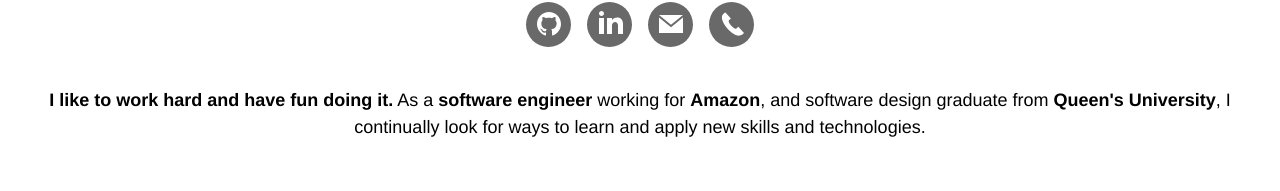
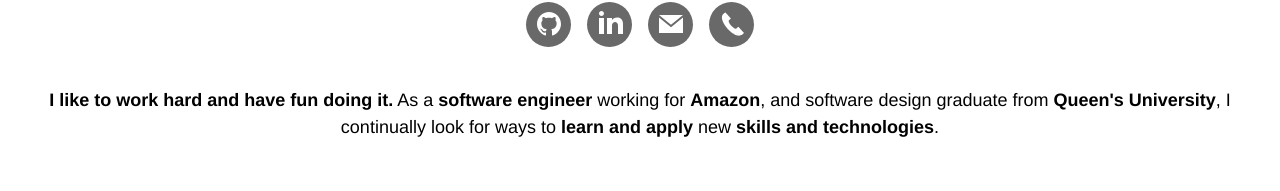
Before and after one commit to jacob-seiler/personal-website, a Nuxt app: page / in a window 1280 px wide. Shown: the part 255-446 px from the top of the page. Built offline with nearby package versions, Linux system fonts and the light colour scheme; a web font is replaced by a local one.

Commit message:
Updated bio bolding

```diff
--- a/pages/index.vue
+++ b/pages/index.vue
@@ -13,7 +13,7 @@
       <b>I like to work hard and have fun doing it.</b> As a
       <b>software engineer</b> working for <b>Amazon</b>, and software design
       graduate from <b>Queen's University</b>, I continually look for ways to
-      learn and apply new skills and technologies.
+      <b>learn and apply</b> new <b>skills and technologies</b>.
     </p>
     <div ref="projects" />
     <ProjectCards class="mt-64" />
```
